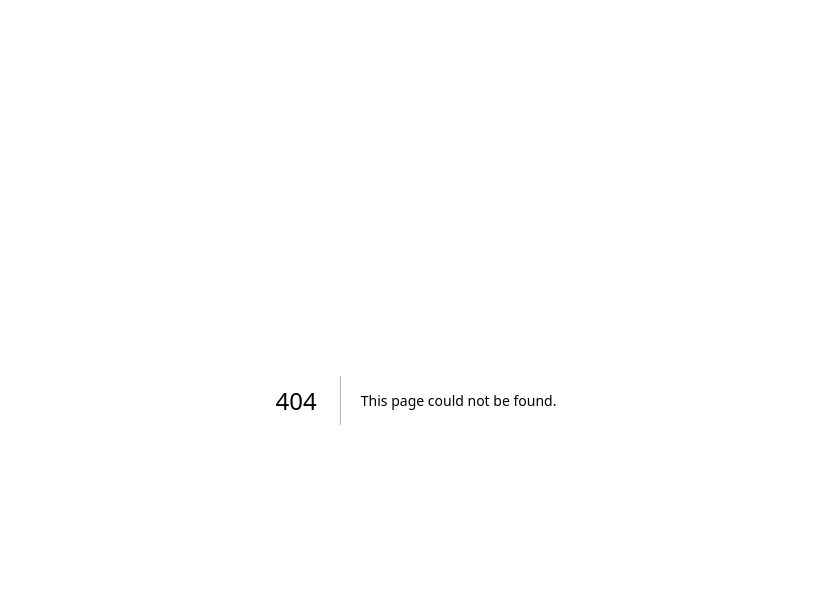
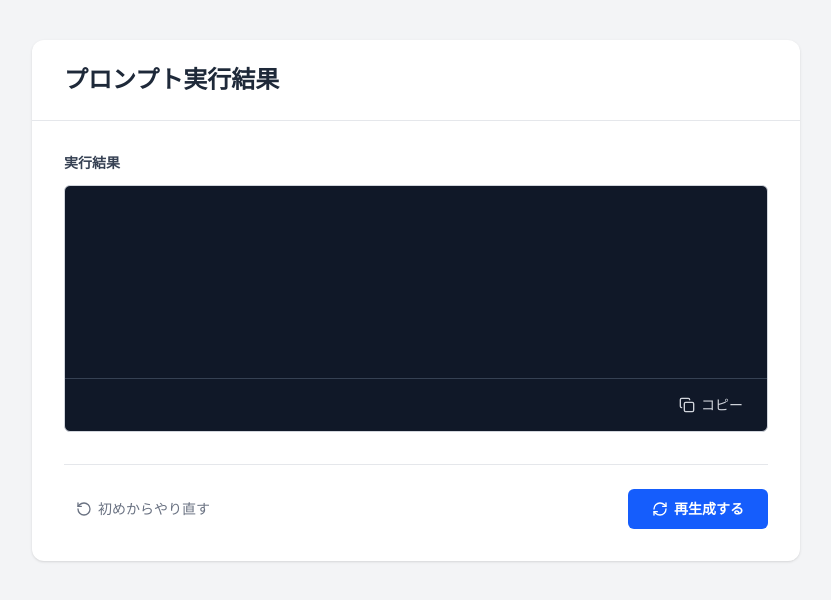
Before and after one commit to gkataoka7716/create_SKill_generation, a Next.js app in the folder frontend/: page /result in a window 1280 px wide. Before the commit this address had no page. Shown: the top 600 px of the page, without its empty margins (224-1055 px from the left). Built offline with nearby package versions, Linux system fonts and the light colour scheme.

Commit message:
fix: /result画面の基礎作成

```diff
--- /dev/null
+++ b/frontend/app/result/page.tsx
@@ -0,0 +1,97 @@
+"use client";
+
+import { Copy, RefreshCw, RotateCcw } from "lucide-react";
+
+type PromptResultPageProps = {
+  contents: string;
+};
+
+export default function PromptResultPage({
+  contents,
+}: PromptResultPageProps) {
+  // コピー
+  const handleCopy = async () => {
+    try {
+      await navigator.clipboard.writeText(contents);
+      console.log("コピーしました");
+    } catch (error) {
+      console.error("コピーに失敗しました:", error);
+    }
+  };
+
+  // 初めからやり直す
+  const handleReset = () => {
+    // TODO: 入力画面へ戻り、入力内容をリセットする
+  };
+
+  // 再生成する
+  const handleRegenerate = () => {
+    // TODO: 前回入力した値を使って再度実行する
+  };
+
+  return (
+    <main className="min-h-screen bg-gray-100 px-4 py-10">
+      <div className="mx-auto w-full max-w-3xl">
+        <div className="rounded-xl bg-white shadow-sm">
+          {/* ヘッダー */}
+          <div className="border-b border-gray-200 px-8 py-6">
+            <h1 className="text-2xl font-bold text-gray-800">
+              プロンプト実行結果
+            </h1>
+          </div>
+
+          <div className="space-y-8 p-8">
+            {/* contents */}
+            <div>
+              <h2 className="mb-3 text-sm font-semibold text-gray-700">
+                実行結果
+              </h2>
+
+              <div className="overflow-hidden rounded-md border border-gray-300 bg-gray-900">
+                {/* contents本体 */}
+                <pre className="min-h-48 overflow-x-auto whitespace-pre-wrap px-4 py-4 font-mono text-sm leading-7 text-gray-100">
+                  {contents}
+                </pre>
+
+                {/* コピー */}
+                <div className="flex justify-end border-t border-gray-700 px-3 py-2">
+                  <button
+                    type="button"
+                    onClick={handleCopy}
+                    className="flex items-center gap-1.5 rounded-md px-3 py-2 text-sm text-gray-300 transition hover:bg-gray-800 hover:text-white"
+                  >
+                    <Copy size={16} />
+                    コピー
+                  </button>
+                </div>
+              </div>
+            </div>
+
+            {/* フッター */}
+            <div className="flex items-center justify-between border-t border-gray-200 pt-6">
+              {/* 初めからやり直す */}
+              <button
+                type="button"
+                onClick={handleReset}
+                className="flex items-center gap-1.5 rounded-md px-3 py-2 text-sm text-gray-500 transition hover:bg-gray-100 hover:text-gray-700"
+              >
+                <RotateCcw size={16} />
+                初めからやり直す
+              </button>
+
+              {/* 再生成する */}
+              <button
+                type="button"
+                onClick={handleRegenerate}
+                className="flex items-center gap-1.5 rounded-md bg-blue-600 px-6 py-2.5 text-sm font-semibold text-white transition hover:bg-blue-700"
+              >
+                <RefreshCw size={16} />
+                再生成する
+              </button>
+            </div>
+          </div>
+        </div>
+      </div>
+    </main>
+  );
+}
```
